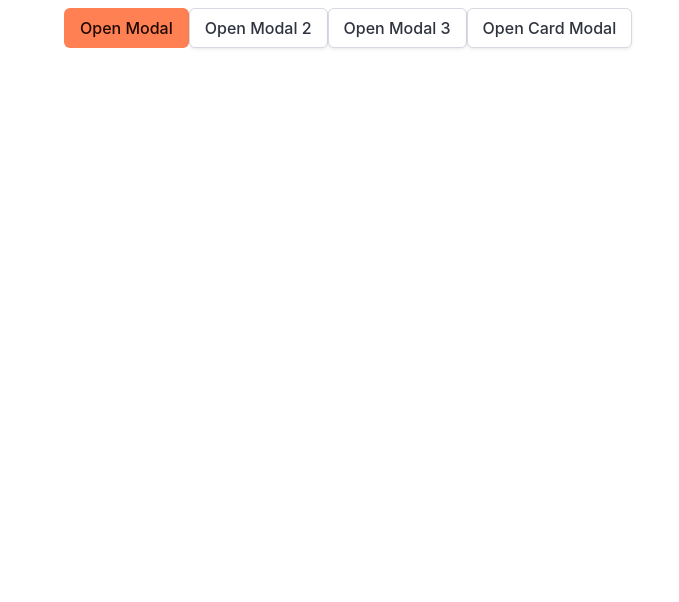
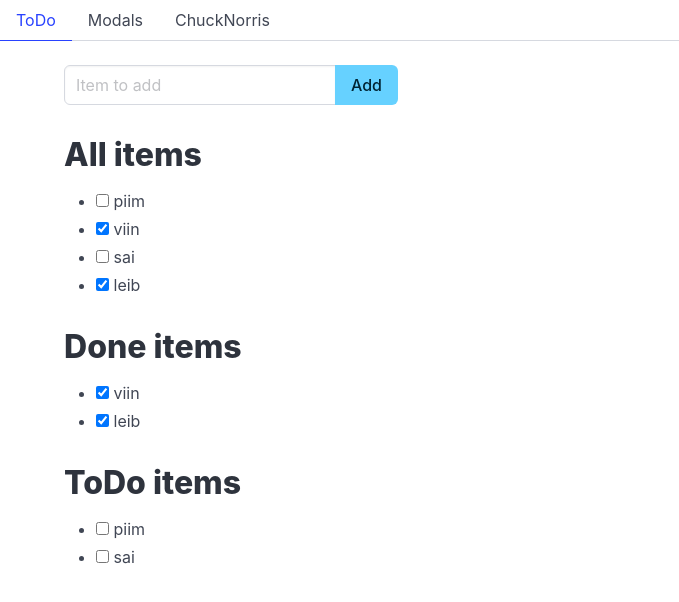
Before and after one commit to ursulaainso/kms23learnnode, a Vue app: page /modals in a window 1280 px wide. Shown: the top 602 px of the page, without its empty margins (0-679 px from the left). Built offline with nearby package versions, Linux system fonts and the light colour scheme.

Commit message:
Add Tab component and page switching with <component>

```diff
--- a/src/App.vue
+++ b/src/App.vue
@@ -1,64 +1,22 @@
 <script setup>
-import { ref } from 'vue';
-import Modal from './components/Modal.vue';
-import ImgModal from './components/ImgModal.vue';
-let modalOpen = ref(false);
-let modal2Open = ref(false);
-let modal3Open = ref(false);
-let modal4Open = ref(false);
-
+import { ref, shallowRef } from 'vue';
+import Tab from './components/Tab.vue';
+import ToDo from './pages/ToDo.vue';
+import Modals from './pages/Modals.vue';
+import ChuckNorris from './pages/ChuckNorris.vue';
+let titles = ['ToDo', 'Modals', 'ChuckNorris'];
+let components = [ToDo, Modals, ChuckNorris];
+let currentTitle = ref('ToDo');
+let currentComponent = shallowRef(ToDo);
+function tabChange(key){
+  currentTitle.value = titles[key];
+  currentComponent.value = components[key];
+}
 </script>
-
 <template>
-    <div class="container mt-2">
-        <button class="button is-primary" @click="modalOpen = true">Open Modal</button>
-        <button class="button is-secondary" @click="modal2Open = true">Open Modal 2</button>
-        <button class="button is-secondary" @click="modal3Open = true">Open Modal 3</button>
-        <button class="button is-secondary" @click="modal4Open = true">Open Card Modal</button>
-        <ImgModal
-          :isOpen="modalOpen"
-          @close="modalOpen=false"
-          url="https://bulma.io/assets/images/placeholders/1280x960.png"></ImgModal>
-        <ImgModal
-          :isOpen="modal2Open"
-          @close="modal2Open=false"
-          url="https://picsum.photos/1280/960?r=1"></ImgModal>
-        <ImgModal
-          :isOpen="modal3Open"
-          @close="modal3Open=false"
-          url="https://picsum.photos/1280/960?r=2"></ImgModal>
-        <Modal :isOpen="modal4Open" @close="modal4Open=false">
-            <div class="card">
-                <div class="card-image">
-                    <figure class="image is-4by3">
-                        <img
-                          src="https://bulma.io/assets/images/placeholders/1280x960.png"
-                          alt="Placeholder image" />
-                    </figure>
-                </div>
-                <div class="card-content">
-                    <div class="media">
-                        <div class="media-left">
-                            <figure class="image is-48x48">
-                                <img src="https://bulma.io/assets/images/placeholders/96x96.png"
-                                    alt="Placeholder image" />
-                            </figure>
-                        </div>
-                        <div class="media-content">
-                            <p class="title is-4">John Smith</p>
-                            <p class="subtitle is-6">@johnsmith</p>
-                        </div>
-                    </div>
-
-                    <div class="content">
-                        Lorem ipsum dolor sit amet, consectetur adipiscing elit. Phasellus nec
-                        iaculis mauris. <a>@bulmaio</a>. <a href="#">#css</a>
-                        <a href="#">#responsive</a>
-                        <br />
-                        <time datetime="2016-1-1">11:09 PM - 1 Jan 2016</time>
-                    </div>
-                </div>
-            </div>
-        </Modal>
-    </div>
+  <Tab :titles="titles" @change="tabChange"></Tab>
+  <!-- <ToDo v-if="currentTitle === 'ToDo'"></ToDo>
+  <Modals v-if="currentTitle === 'Modals'"></Modals>
+  <ChuckNorris v-if="currentTitle === 'ChuckNorris'"></ChuckNorris> -->
+  <component :is="currentComponent"></component>
 </template>
--- /dev/null
+++ b/src/components/Tab.vue
@@ -0,0 +1,21 @@
+<script setup>
+import { ref } from 'vue';
+defineProps(['titles']);
+const emit = defineEmits(['change']);
+let current = ref(0);
+function activeChange(key){
+    current.value = key;
+    emit('change', key);
+}
+</script>
+<template>
+    <div class="tabs">
+        <ul>
+            <!-- <li class="is-active"><a>Pictures</a></li> -->
+
+            <li v-for="(title,key) in titles" :class="{'is-active': key===current}">
+                <a @click="activeChange(key)">{{ title }}</a>
+            </li>
+        </ul>
+    </div>
+</template>
--- /dev/null
+++ b/src/pages/ChuckNorris.vue
@@ -0,0 +1,7 @@
+<script setup>
+</script>
+<template>
+    <div class="content">
+        <h1>Chuck Norris</h1>
+    </div>
+</template>
--- /dev/null
+++ b/src/pages/Modals.vue
@@ -0,0 +1,64 @@
+<script setup>
+import { ref } from 'vue';
+import Modal from '../components/Modal.vue';
+import ImgModal from '../components/ImgModal.vue';
+let modalOpen = ref(false);
+let modal2Open = ref(false);
+let modal3Open = ref(false);
+let modal4Open = ref(false);
+
+</script>
+
+<template>
+    <div class="container mt-2">
+        <button class="button is-primary" @click="modalOpen = true">Open Modal</button>
+        <button class="button is-secondary" @click="modal2Open = true">Open Modal 2</button>
+        <button class="button is-secondary" @click="modal3Open = true">Open Modal 3</button>
+        <button class="button is-secondary" @click="modal4Open = true">Open Card Modal</button>
+        <ImgModal
+          :isOpen="modalOpen"
+          @close="modalOpen=false"
+          url="https://bulma.io/assets/images/placeholders/1280x960.png"></ImgModal>
+        <ImgModal
+          :isOpen="modal2Open"
+          @close="modal2Open=false"
+          url="https://picsum.photos/1280/960?r=1"></ImgModal>
+        <ImgModal
+          :isOpen="modal3Open"
+          @close="modal3Open=false"
+          url="https://picsum.photos/1280/960?r=2"></ImgModal>
+        <Modal :isOpen="modal4Open" @close="modal4Open=false">
+            <div class="card">
+                <div class="card-image">
+                    <figure class="image is-4by3">
+                        <img
+                          src="https://bulma.io/assets/images/placeholders/1280x960.png"
+                          alt="Placeholder image" />
+                    </figure>
+                </div>
+                <div class="card-content">
+                    <div class="media">
+                        <div class="media-left">
+                            <figure class="image is-48x48">
+                                <img src="https://bulma.io/assets/images/placeholders/96x96.png"
+                                    alt="Placeholder image" />
+                            </figure>
+                        </div>
+                        <div class="media-content">
+                            <p class="title is-4">John Smith</p>
+                            <p class="subtitle is-6">@johnsmith</p>
+                        </div>
+                    </div>
+
+                    <div class="content">
+                        Lorem ipsum dolor sit amet, consectetur adipiscing elit. Phasellus nec
+                        iaculis mauris. <a>@bulmaio</a>. <a href="#">#css</a>
+                        <a href="#">#responsive</a>
+                        <br />
+                        <time datetime="2016-1-1">11:09 PM - 1 Jan 2016</time>
+                    </div>
+                </div>
+            </div>
+        </Modal>
+    </div>
+</template>
--- a/src/pages/ToDo.vue
+++ b/src/pages/ToDo.vue
@@ -1,6 +1,6 @@
 <script setup>
 import { ref, computed } from "vue";
-import ItemList from './components/ItemList.vue';
+import ItemList from '../components/ItemList.vue';
 
 let message = ref('');
 let i = 0;
```
